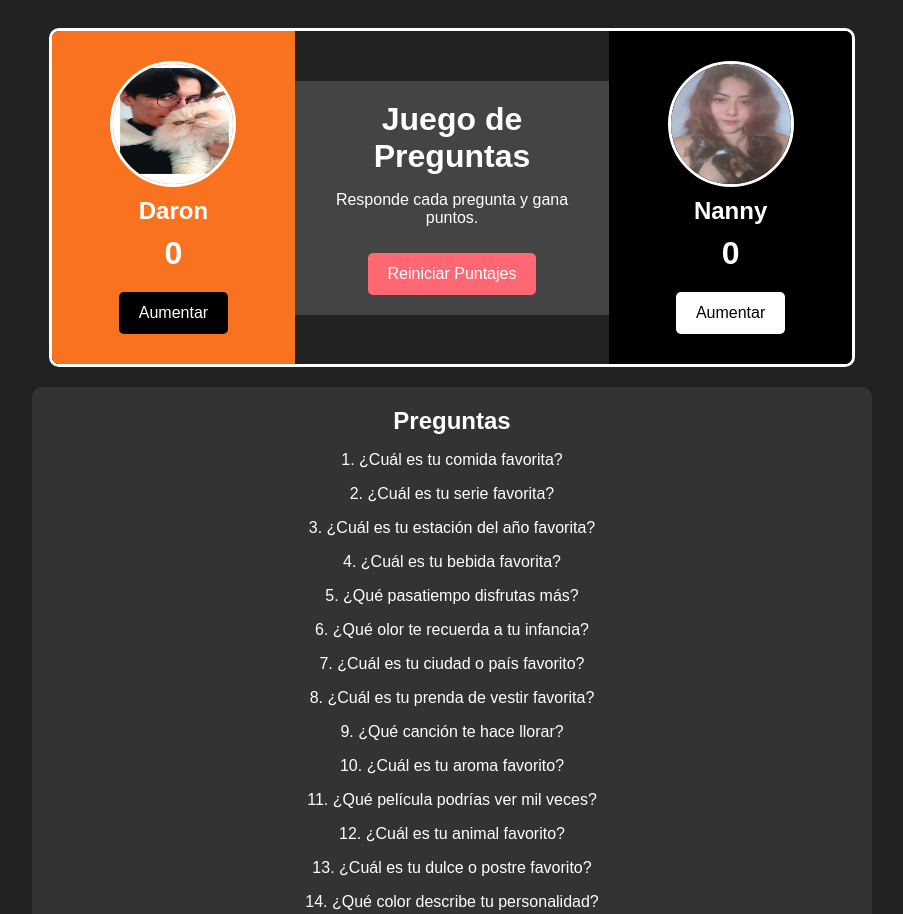
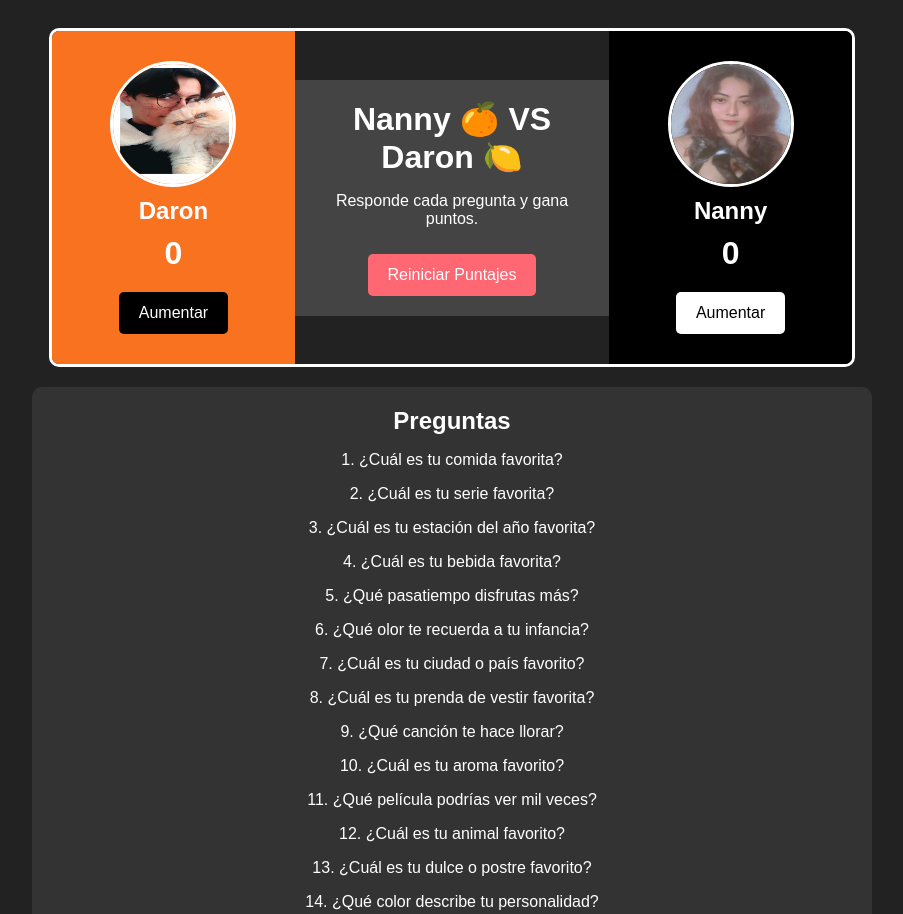
Before and after one commit to DARONcin/NannyVS, a plain HTML site: page index.html in a window 1280 px wide. Shown: the top 914 px of the page, without its empty margins (188-1091 px from the left). Drawn offline with Linux system fonts and the light colour scheme; no server answers.

Commit message:
Update index.html

```diff
--- a/index.html
+++ b/index.html
@@ -151,7 +151,7 @@
         </div>
 
         <div class="middle">
-            <h1>Juego de Preguntas</h1>
+            <h1>Nanny 🍊 VS Daron 🍋</h1>
             <p>Responde cada pregunta y gana puntos.</p>
             <button class="reset-btn" id="reset-btn">Reiniciar Puntajes</button>
         </div>
```
